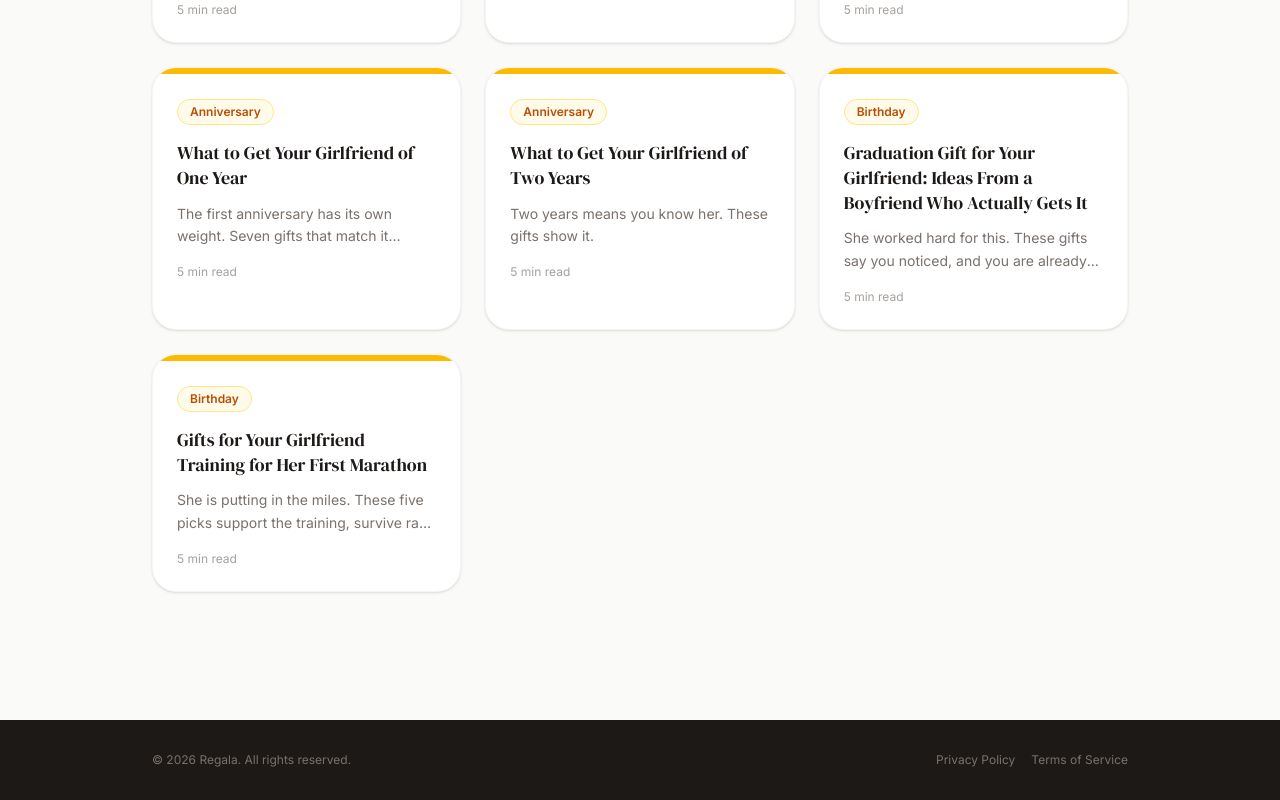
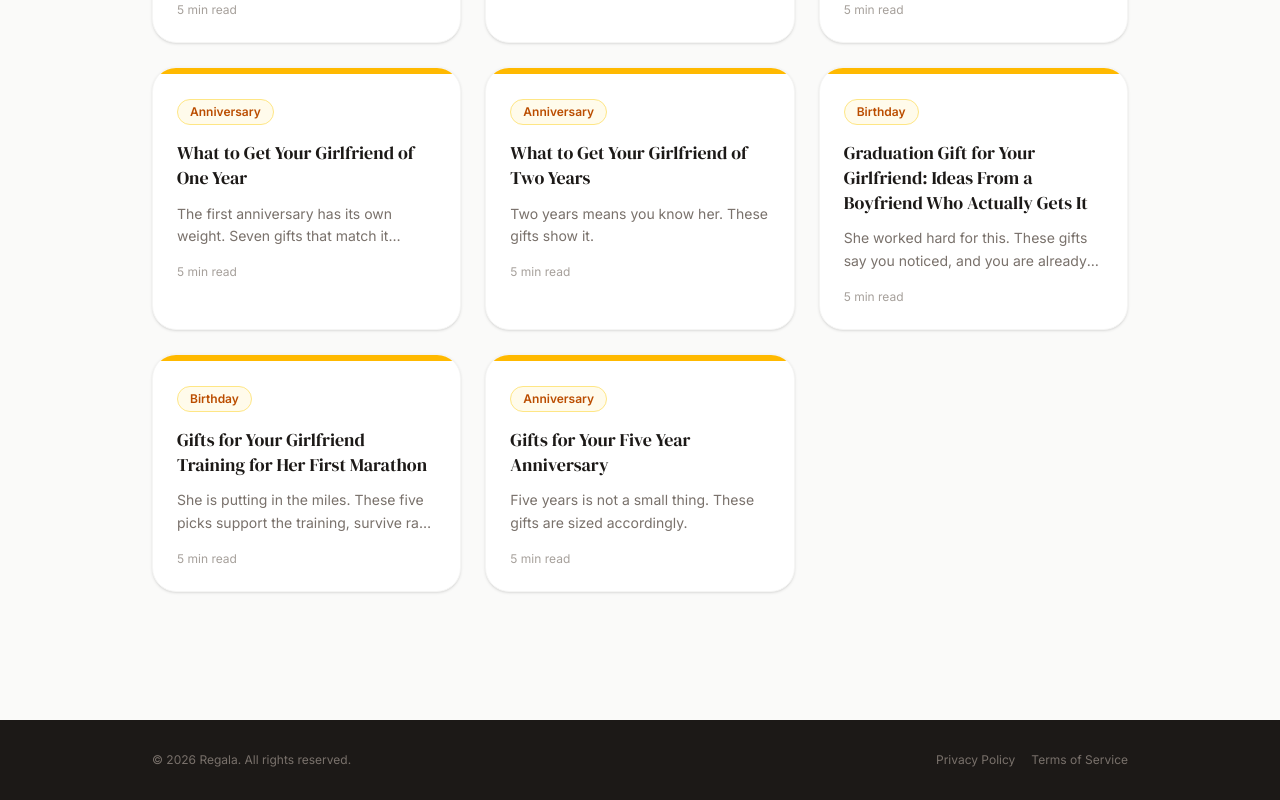
Before and after one commit to CAMGREEN637/gift-ai-frontend, a Next.js app: page /blog in a window 1280 px wide. Shown: the part 3409-4209 px from the top of the page. Built offline with nearby package versions, Linux system fonts and the light colour scheme; no server answers.

Commit message:
5 year article

```diff
--- a/content/articles.ts
+++ b/content/articles.ts
@@ -3394,7 +3394,83 @@ export const SAMPLE_ARTICLES: GiftArticle[] = [
       },
       { type: "cta" }
     ]
-  }
+  },
+// ============================================================================
+  // GIFTS — FIVE YEAR ANNIVERSARY
+  // ============================================================================
+  {
+    slug: "gifts-five-year-anniversary",
+    title: "Gifts for Your Five Year Anniversary",
+    excerpt: "Five years is not a small thing. These gifts are sized accordingly.",
+    occasion: "anniversary",
+    interests: ["wellness", "skincare", "cooking", "home_decor", "fashion"],
+    readTime: "5 min read",
+    publishedAt: "2026-05-24",
+    relatedArticles: [
+      "gifts-for-a-serious-relationship",
+      "what-to-get-girlfriend-two-years",
+      "anniversary-gifts-skincare",
+      "thoughtful-gifts-that-dont-feel-last-minute"
+    ],
+    sections: [
+      {
+        type: "text",
+        heading: "Five years means something different",
+        body: "The traditional five-year anniversary gift is wood, which is not a coincidence: wood is durable, it ages well, it holds up. A five-year relationship has those same qualities. It has been through enough to know it works, settled enough to stop performing, and deep enough that you probably know her better than most people in her life do. The gift that matches this moment is not a romantic gesture aimed at impressing her. It is an investment in her comfort, her life, or the daily rhythms you share, made with the confidence that comes from actually knowing someone."
+      },
+      {
+        type: "text",
+        heading: "What five years earns",
+        body: "At this point the floor for the gift should be higher, not because price is the point but because the relationship has earned something more substantial than a card and a candle. The five picks below start at $68 and go up to $569, and every one of them is the kind of thing she would not buy for herself but will use every single day. That daily presence is the quality that distinguishes a five-year anniversary gift from everything that came before it."
+      },
+      {
+        type: "picks",
+        gifts: [
+          {
+            name: "Nodpod Silk Sleep Mask",
+            price: "$68.00",
+            reason: "The Nodpod is a weighted silk sleep mask with a bead-filled interior that applies gentle, even pressure across the eyes and forehead while blocking light completely. It is the kind of object that feels extravagant until the first time she uses it, after which it becomes non-negotiable. For a five-year anniversary it works as the entry-level gift on this list: intimate in a way only a long relationship makes natural, personal, and genuinely useful every single night.",
+            url: "https://www.amazon.com/Pressure-Patented-Blocking-Sleeping-Relaxation/dp/B0BY39RY2R?content-id=amzn1.sym.cdeaf89b-0b83-4151-b82a-07a08dc40e89%3Aamzn1.sym.cdeaf89b-0b83-4151-b82a-07a08dc40e89&crid=3OW9TGX86OLCU&cv_ct_cx=Weighted%2BSilk%2BEye%2BMask&keywords=Weighted%2BSilk%2BEye%2BMask&pd_rd_i=B0BY39RY2R&pd_rd_r=d32f83d8-e894-4f07-8413-604273fb7d9f&pd_rd_w=Etp1U&pd_rd_wg=xRXgh&pf_rd_p=cdeaf89b-0b83-4151-b82a-07a08dc40e89&pf_rd_r=H3A4P3HD6Y8WQPCB41V9&qid=1775775914&s=handmade&sbo=RZvfv%2F%2FHxDF%2BO5021pAnSA%3D%3D&sprefix=weighted%2Bsilk%2Beye%2Bmask%2Cspecialty-aps%2C197&sr=1-1-6e60e730-e094-43e9-99e8-1a4854cd27ff-spons&srs=120955898011&aref=QL21lyULDZ&sp_csd=d2lkZ2V0TmFtZT1zcF9zZWFyY2hfdGhlbWF0aWM&th=1&linkCode=ll2&tag=cbggiftapp637-20&linkId=f668e1134192f9eeb3be7f7013abbcd0&language=en_US&ref_=as_li_ss_tl",
+            image_url: "https://m.media-amazon.com/images/I/61IaMVtP-sL._AC_SY300_SX300_QL70_FMwebp_.jpg"
+          },
+          {
+            name: "Skincare Fridge with LED Mirror",
+            price: "$135.59",
+            reason: "A compact refrigerator designed specifically for skincare, with a built-in dimmable LED mirror and enough space for serums, sheet masks, eye creams, and anything else she keeps chilled. Cooling actives extends their shelf life and makes application feel more deliberate and luxurious, and the mirror means the whole thing lives on her vanity rather than competing with food in the kitchen fridge. For someone with a real skincare routine, this is the gift that takes that routine seriously, which at five years is a way of taking her seriously.",
+            url: "https://www.amazon.com/Kikihouse-Skincare-Lighting-Dimmable-Cosmetic/dp/B0GSZN88J7?crid=27258EJ1UFEKA&dib=eyJ2IjoiMSJ9.zx3Fk_WUmRwXrzp0D0gU5e8TQm6CEfK107oHJZIR6M7gEgWXcZaRUbcX3i1rblMyXdfNjFGHb-4M9J-txRLwc1vdOSyce7LMxYMUBkkjNharuM0WeaajbCOq5XJpb73WBcfcFFecYCu--UvWlQGP5v5DBTCnIGwx-e2_W2DN8bP1lHgeCbsuhPtbTLujDkzTGnuTospC_bpyg60rBUT60zgYZtwzAz0fcueKfEBmEyo.OogYByPYITc49JWl2R2F2NbgmFzK2Ke5CFJQGVLnKpc&dib_tag=se&keywords=skincare%2Bfridge&qid=1774738658&sprefix=skinca%2Caps%2C210&sr=8-2-spons&sp_csd=d2lkZ2V0TmFtZT1zcF9hdGY&th=1&linkCode=ll2&tag=cbggiftapp637-20&linkId=d59697ac6fb7f43bcf3f5073fd57af0c&language=en_US&ref_=as_li_ss_tl",
+            image_url: "https://m.media-amazon.com/images/I/61IdGY1rcPL._AC_SL1500_.jpg"
+          },
+          {
+            name: "Long Distance Relationship Bracelets",
+            price: "$178.00",
+            reason: "A pair of Bond Touch bracelets that connect over Bluetooth: when she taps hers, yours vibrates, and when you tap yours, hers vibrates. They are designed for long-distance couples but work just as well for two people who spend time apart during the week, travel for work, or simply want a way to say I am thinking of you that does not require a text. For a five-year anniversary, giving both bracelets says something about the relationship itself: that staying connected is something you actively choose, not just something that happens.",
+            url: "https://www.amazon.com/BOND-TOUCH-Bracelet-Long-Distance-Relationship/dp/B0DWXP5RFV?crid=10SGZ0HM95SL8&dib=eyJ2IjoiMSJ9.IYtZWl0Wr9pLBHlr4p8p_iZNGj48kSumnJI0OO_TtLTIzPvrLi7eVjgEM_GT2b3OZcZcZjXJfWljGiijmKXsYQclZWqMtENyGJhzzKfL1wXAJKk0D2fP3CTmYAsLdcM8KXgySZfOuBwY8e_7mHeE6PcPWg421bFefL_5rQ5MOwYjuV2A8_5HzxX7FQMbODbmGB8eHc79mKu6eD_8iNy8znr8KfQ3svAQIoOmDczDSyXevROUzuNC6nZLukdld-S63QQO__FKGO0qhMHFoyEZe_MVcCtDfr24kFdcfYkP78_SU.A1YF5dolZHYh2fIinRwyIkzQZZL3QJs5bIkxEnipsmw&dib_tag=se&keywords=long%2Bdistance%2Brelationship%2Bbracelets&qid=1778375751&sprefix=long%2Bdistance%2Brealtions%2Caps%2C229&sr=8-9&th=1&linkCode=ll2&tag=cbggiftapp637-20&linkId=53d7fa0f222164d91541a7ca7c52b45f&language=en_US&ref_=as_li_ss_tl",
+            image_url: "https://m.media-amazon.com/images/I/61UQ8UKzLxL._AC_SY300_SX300_QL70_FMwebp_.jpg"
+          },
+          {
+            name: "6.5qt Enameled Cast Iron Dutch Oven",
+            price: "$289.00",
+            reason: "A Le Creuset Dutch oven in a color she would actually choose, sized for every soup, braise, and slow Sunday dinner for the next several decades. Le Creuset is one of the few kitchen objects that genuinely outlasts the people who own it, which gives this gift a particular weight at five years. It is an investment in a shared domestic life, in the meals you will make and eat together, in a future that is already assumed rather than hoped for. If she cooks, she has wanted one of these. If she does not yet cook much, this is the pan that changes that.",
+            url: "https://www.amazon.com/Creuset-Enameled-Signature-Round-Artichaut/dp/B07RXBSWZZ?crid=29M2RNIQI65CV&dib=eyJ2IjoiMSJ9.zg3iPs8agRKCchFLOXS7h7EK0szh4EpkojQGW2Vmvb3YR4Lyg9sum8uQvi7CIBaoWozDWCCaVAoEMFGcdbdgJRxT9ot8MXvtTGJwbiUdbNccrMdcPY3IxK7fO0O3_Ic-VZZe_lmvvpYTMm6Toz8mvZ6uKl8K1v2cn8mfkzlg6Sveuozdbinr3tawS6BrrXNUaTGGKRn7x_6JgGXIdcnldNMNQF3Y8eJFl7YNGarTqd9dvDZ16tBtLl36LpMGWYI4BEa_MXeceaeYERciaz2XUWoOlRNRFcYLrQ6UW_30JnM.SI896DJBYRmSYcQ_Pnm-6-3pzgtKSxSoMyEQATdads0&dib_tag=se&keywords=Le%2BCreuset%2BDutch%2Boven&qid=1773371582&sprefix=le%2Bcreuset%2Bdutch%2Boven%2Caps%2C343&sr=8-1-spons&sp_csd=d2lkZ2V0TmFtZT1zcF9hdGY&th=1&linkCode=ll2&tag=cbggiftapp637-20&linkId=5743fe6d2fb116790feb2470792c6bbe&language=en_US&ref_=as_li_ss_tl",
+            image_url: "https://m.media-amazon.com/images/I/61NhCrCEh9L._AC_SX300_SY300_QL70_FMwebp_.jpg"
+          },
+          {
+            name: "BedJet 3 Climate Comfort System",
+            price: "$569.00",
+            reason: "The BedJet is a climate control system that fits under any bed and pumps temperature-controlled air directly under the sheets, heating or cooling her side independently of yours. If she is always too hot when you sleep or always too cold, this ends that negotiation permanently, and does it in a way that works for both of you at once. It is an absurdly practical gift, which is exactly what makes it a five-year anniversary gift: only someone who has actually shared a bed with another person for years fully understands why this exists and why it matters. It is also the kind of thing neither of you would ever buy for yourselves.",
+            url: "https://www.amazon.com/gp/aw/d/B01BMCWJ7G?_encoding=UTF8&pd_rd_plhdr=t&aaxitk=bb7653267b3edb6879b2730b873ee665&hsa_cr_id=0&qid=1775607047&sr=1-1-9e67e56a-6f64-441f-a281-df67fc737124&pd_rd_w=jxLR4&content-id=amzn1.sym.2fb72bc8-96ef-420d-b08f-c04b69f36507%3Aamzn1.sym.2fb72bc8-96ef-420d-b08f-c04b69f36507&pf_rd_p=2fb72bc8-96ef-420d-b08f-c04b69f36507&pf_rd_r=JW96EH4QGC7H0MDY3J73&pd_rd_wg=eaUZP&pd_rd_r=7e9871da-10dd-47ce-8490-0565bea79b63&th=1&linkCode=ll2&tag=cbggiftapp637-20&linkId=15982adffe3583f011b22fb8755973b0&language=en_US&ref_=as_li_ss_tl",
+            image_url: "https://m.media-amazon.com/images/I/51rOyGRfFBL._AC_SX300_SY300_QL70_FMwebp_.jpg"
+          }
+        ]
+      },
+      {
+        type: "text",
+        heading: "Make the evening match the gift",
+        body: "Five years deserves a dinner, not just a delivery. Whatever you give, plan the night around it. Go somewhere that means something to the two of you, or cook the first meal in the new Dutch oven together. The gift is the object. The evening is the anniversary."
+      },
+      { type: "cta" }
+    ]
+  },
 ];
 
 // ============================================================================
```
